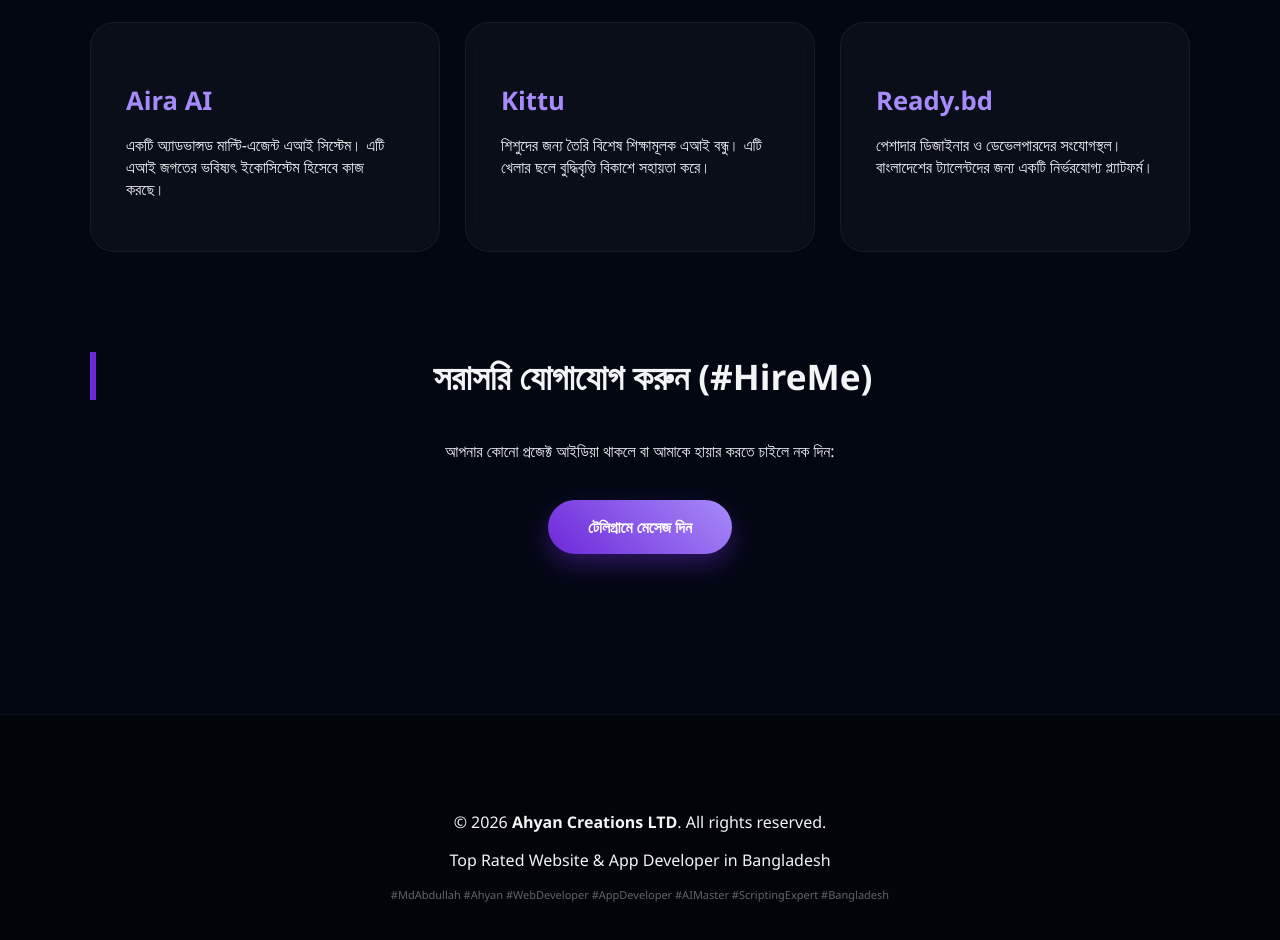
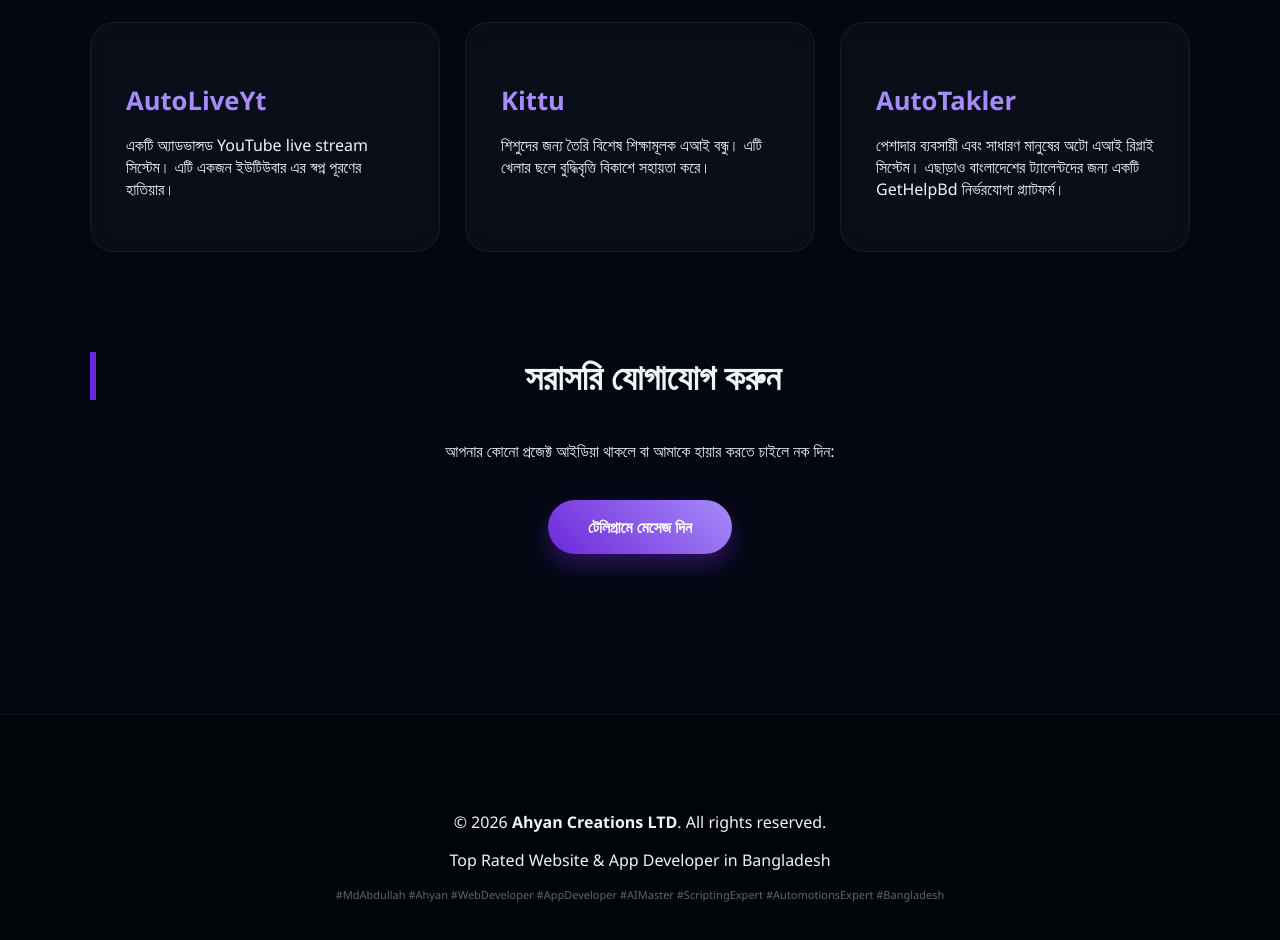
Before and after one commit to iTsAhyan/youracl.github.io, a plain HTML site: page index.html in a window 1280 px wide. Shown: the part 1700-2640 px from the top of the page. Drawn offline with Linux system fonts and the light colour scheme.

Commit message:
Update index.html

```diff
--- a/index.html
+++ b/index.html
@@ -184,13 +184,13 @@
 <header>
     <img src="https://raw.githubusercontent.com/iTsAhyan/youracl.github.io/main/profile.png" alt="Md. Abdullah (Ahyan) Portrait" class="profile-img">
     <h1>Md. Abdullah (Ahyan)</h1>
-    <div class="roles">Website Developer • App Developer • Script & AI Master</div>
+    <div class="roles">Website Developer • App Developer • Script & AI & Automation Master</div>
     <p class="tagline">Founder & CEO, Ahyan Creations LTD</p>
 </header>
 
 <div class="container">
     <section id="about">
-        <h2>আমার দক্ষতা ও লক্ষ্য (#Mastery)</h2>
+        <h2>আমার দক্ষতা ও লক্ষ্য</h2>
         <p>আমি <strong>Md. Abdullah (Ahyan)</strong>, একজন মাল্টি-ডিসিপ্লিনারি ডেভেলপার। আমি একই সাথে প্রফেশনাল ওয়েবসাইট এবং অ্যান্ড্রয়েড অ্যাপ ডেভেলপমেন্টে দক্ষ। এছাড়াও আমি পাইথন স্ক্রিপ্টিং এবং আর্টিফিশিয়াল ইন্টেলিজেন্স (AI) নিয়ে কাজ করি, বিশেষ করে লার্জ ল্যাঙ্গুয়েজ মডেল (LLM) ট্রেনিং এবং অটোমেশন আমার প্রধান শক্তির জায়গা। <strong>Ahyan Creations LTD</strong> এর মাধ্যমে আমি ডিজিটাল সমস্যার স্মার্ট সমাধান তৈরি করছি।</p>
 
         <div style="margin-top: 20px;">
@@ -204,7 +204,7 @@
     </section>
 
     <section id="services">
-        <h2>আমি যা যা করি (#Expertise)</h2>
+        <h2>আমি যা যা করি</h2>
         <div class="card-grid">
             <div class="card">
                 <h3>Website Development</h3>
@@ -225,25 +225,25 @@
         <h2>প্রধান প্রজেক্টসমূহ (#Innovation)</h2>
         <div class="card-grid">
             <div class="card">
-                <h3>Aira AI</h3>
-                <p>একটি অ্যাডভান্সড মাল্টি-এজেন্ট এআই সিস্টেম। এটি এআই জগতের ভবিষ্যৎ ইকোসিস্টেম হিসেবে কাজ করছে।</p>
+                <h3>AutoLiveYt</h3>
+                <p>একটি অ্যাডভান্সড YouTube live stream সিস্টেম। এটি একজন ইউটিউবার এর স্বপ্ন পূরণের হাতিয়ার।</p>
             </div>
             <div class="card">
                 <h3>Kittu</h3>
                 <p>শিশুদের জন্য তৈরি বিশেষ শিক্ষামূলক এআই বন্ধু। এটি খেলার ছলে বুদ্ধিবৃত্তি বিকাশে সহায়তা করে।</p>
             </div>
             <div class="card">
-                <h3>Ready.bd</h3>
-                <p>পেশাদার ডিজাইনার ও ডেভেলপারদের সংযোগস্থল। বাংলাদেশের ট্যালেন্টদের জন্য একটি নির্ভরযোগ্য প্ল্যাটফর্ম।</p>
+                <h3>AutoTakler</h3>
+                <p>পেশাদার ব্যবসায়ী এবং সাধারণ মানুষের অটো এআই রিপ্লাই সিস্টেম। এছাড়াও বাংলাদেশের ট্যালেন্টদের জন্য একটি GetHelpBd নির্ভরযোগ্য প্ল্যাটফর্ম।</p>
             </div>
         </div>
     </section>
 
     <section id="contact" style="text-align: center;">
-        <h2>সরাসরি যোগাযোগ করুন (#HireMe)</h2>
+        <h2>সরাসরি যোগাযোগ করুন</h2>
         <p>আপনার কোনো প্রজেক্ট আইডিয়া থাকলে বা আমাকে হায়ার করতে চাইলে নক দিন:</p>
         <br>
-        <a href="https://t.me/your_telegram_username" class="btn">টেলিগ্রামে মেসেজ দিন</a>
+        <a href="https://t.me/AhyanSupport" class="btn">টেলিগ্রামে মেসেজ দিন</a>
     </section>
 </div>
 
@@ -251,7 +251,7 @@
     <p>&copy; 2026 <strong>Ahyan Creations LTD</strong>. All rights reserved.</p>
     <p>Top Rated Website & App Developer in Bangladesh</p>
     <div style="font-size: 11px; opacity: 0.4; margin-top: 10px;">
-        #MdAbdullah #Ahyan #WebDeveloper #AppDeveloper #AIMaster #ScriptingExpert #Bangladesh
+        #MdAbdullah #Ahyan #WebDeveloper #AppDeveloper #AIMaster #ScriptingExpert #AutomotionsExpert #Bangladesh
     </div>
 </footer>
 
```
